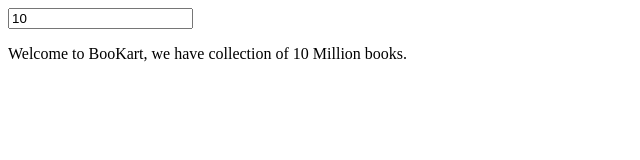
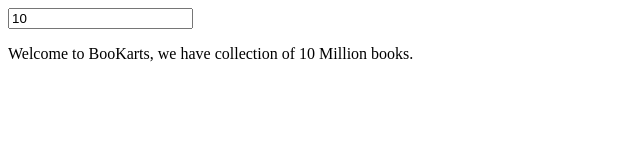
Before and after one commit to vaibhavw04/BookKart, a plain HTML site: page Index.html in a window 1280 px wide. Shown: the full height of the page, 0-640 px from the left. Drawn offline with nearby package versions, Linux system fonts and the light colour scheme.

Commit message:
"Changes1"

```diff
--- a/Index.html
+++ b/Index.html
@@ -10,6 +10,6 @@
 </head>
 <body ng-init="numofBooks=10">
 	<input type="text" ng-model="numofBooks" />
-	<p>Welcome to BooKart, we have collection of {{numofBooks + ' Million'}} books.</p>
+	<p>Welcome to BooKarts, we have collection of {{numofBooks + ' Million'}} books.</p>
 </body>
 </html>
```
